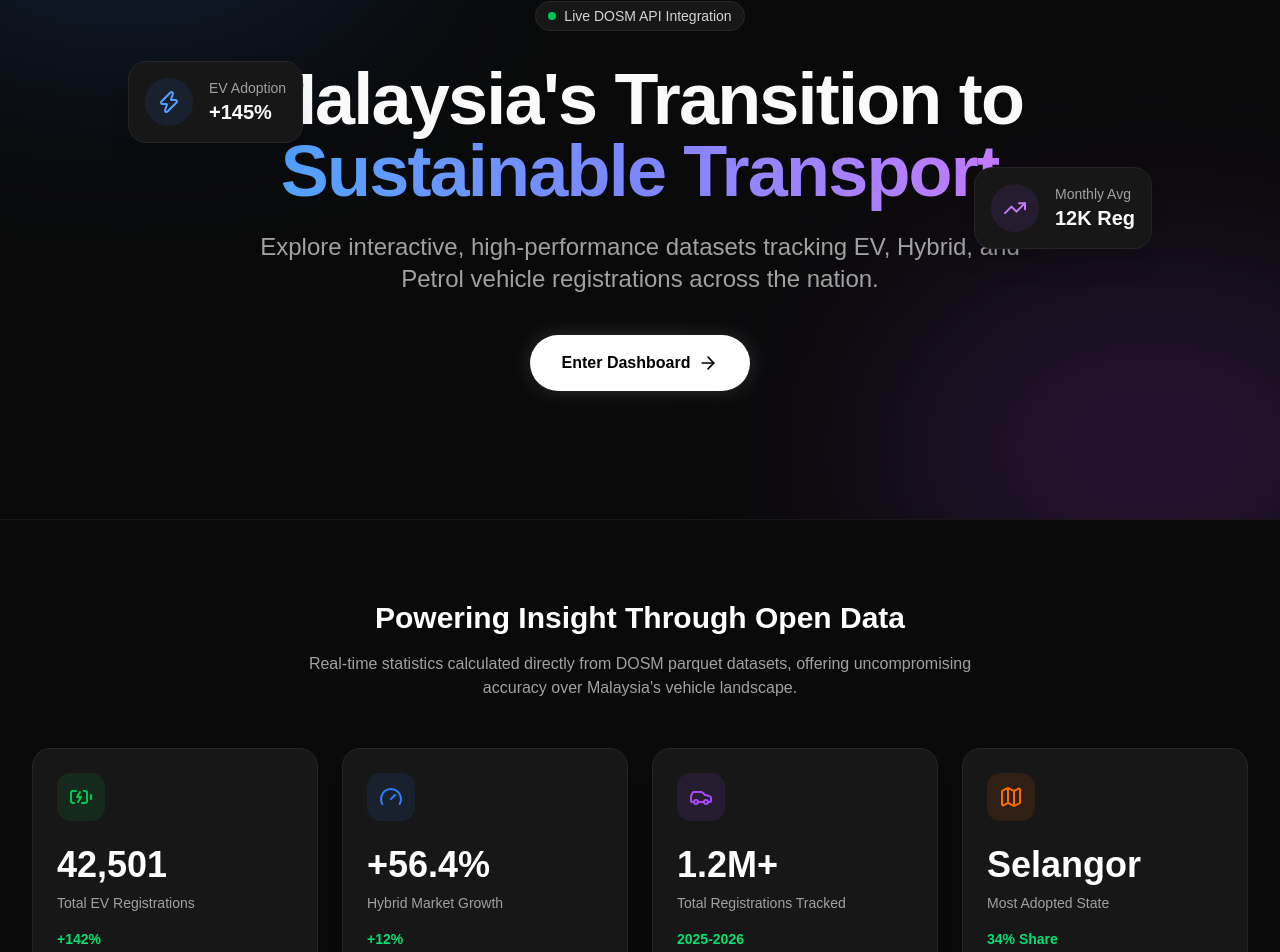
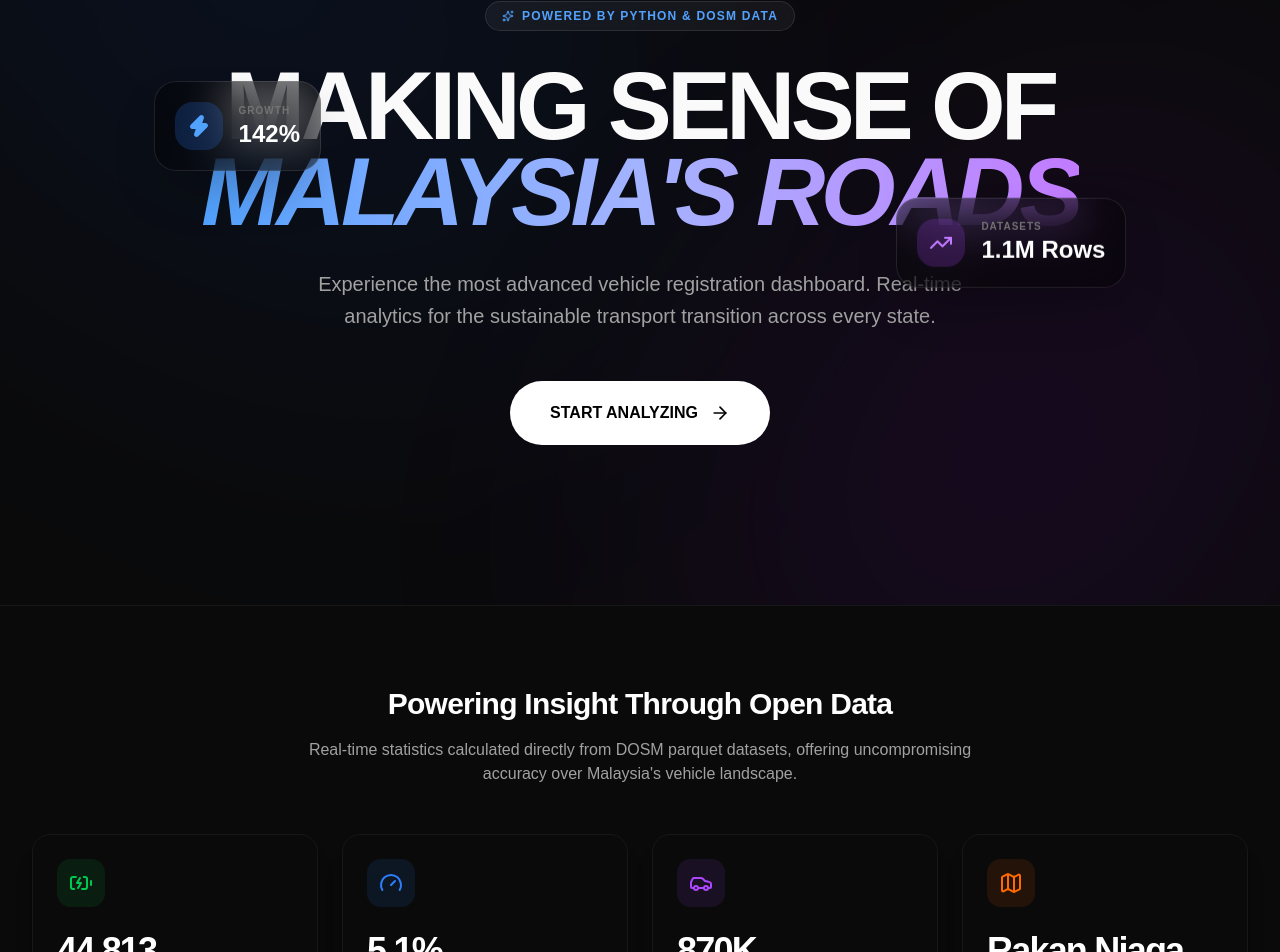
Before and after one commit to niwlaash/ev-adoption-malaysia-dashboard, a React (Vite) app: page / in a window 1280 px wide. Shown: the part 191-1143 px from the top of the page. Built offline with nearby package versions, Linux system fonts and the light colour scheme.

Commit message:
Landing Page Revamp: Dynamic hero and real-time stats integration

```diff
--- a/src/components/landing/HeroSection.tsx
+++ b/src/components/landing/HeroSection.tsx
@@ -1,90 +1,109 @@
 import { motion } from 'framer-motion';
-import { ArrowRight, TrendingUp, Zap } from 'lucide-react';
+import { ArrowRight, TrendingUp, Zap, Sparkles } from 'lucide-react';
 import { Link } from 'react-router-dom';
 
 export default function HeroSection() {
   return (
-    <section className="relative pt-32 pb-20 md:pt-48 md:pb-32 overflow-hidden w-full">
-      {/* Background Gradients */}
-      <div className="absolute top-[-10%] left-[-10%] w-[40%] h-[40%] bg-blue-500/20 rounded-full blur-[120px] pointer-events-none" />
-      <div className="absolute bottom-[-10%] right-[-10%] w-[40%] h-[40%] bg-purple-500/20 rounded-full blur-[120px] pointer-events-none" />
+    <section className="relative pt-32 pb-20 md:pt-48 md:pb-40 overflow-hidden w-full bg-neutral-950">
+      {/* Dynamic Animated Gradients */}
+      <motion.div
+        animate={{
+          scale: [1, 1.2, 1],
+          opacity: [0.3, 0.5, 0.3],
+          rotate: [0, 45, 0]
+        }}
+        transition={{ duration: 10, repeat: Infinity, ease: "linear" }}
+        className="absolute top-[-10%] left-[-10%] w-[60%] h-[60%] bg-blue-600/20 rounded-full blur-[140px] pointer-events-none"
+      />
+      <motion.div
+        animate={{
+          scale: [1.2, 1, 1.2],
+          opacity: [0.3, 0.5, 0.3],
+          rotate: [0, -45, 0]
+        }}
+        transition={{ duration: 12, repeat: Infinity, ease: "linear" }}
+        className="absolute bottom-[-10%] right-[-10%] w-[60%] h-[60%] bg-purple-600/20 rounded-full blur-[140px] pointer-events-none"
+      />
 
       <div className="max-w-7xl mx-auto px-4 sm:px-6 lg:px-8 relative z-10 flex flex-col items-center text-center">
         <motion.div
           initial={{ opacity: 0, y: 20 }}
           animate={{ opacity: 1, y: 0 }}
-          transition={{ duration: 0.5 }}
-          className="inline-flex items-center gap-2 px-3 py-1 rounded-full bg-neutral-900 border border-neutral-800 text-sm text-neutral-300 mb-8"
+          transition={{ duration: 0.6 }}
+          className="inline-flex items-center gap-2 px-4 py-1.5 rounded-full bg-white/5 border border-white/10 text-xs font-bold uppercase tracking-widest text-blue-400 mb-8 backdrop-blur-md"
         >
-          <span className="flex h-2 w-2 rounded-full bg-green-500"></span>
-          Live DOSM API Integration
+          <Sparkles className="w-3 h-3" />
+          Powered by Python & DOSM Data
         </motion.div>
 
         <motion.h1
           initial={{ opacity: 0, y: 20 }}
           animate={{ opacity: 1, y: 0 }}
-          transition={{ duration: 0.5, delay: 0.1 }}
-          className="text-5xl md:text-7xl font-extrabold tracking-tight mb-6"
+          transition={{ duration: 0.8, delay: 0.1 }}
+          className="text-6xl md:text-8xl font-black tracking-tighter mb-8 leading-[0.9]"
         >
-          Malaysia's Transition to <br className="hidden md:block" />
-          <span className="bg-gradient-to-r from-blue-400 via-indigo-400 to-purple-400 bg-clip-text text-transparent">
-            Sustainable Transport
+          MAKING SENSE OF <br className="hidden md:block" />
+          <span className="bg-gradient-to-r from-blue-400 via-indigo-300 to-purple-400 bg-clip-text text-transparent italic">
+            MALAYSIA'S ROADS
           </span>
         </motion.h1>
 
         <motion.p
           initial={{ opacity: 0, y: 20 }}
           animate={{ opacity: 1, y: 0 }}
-          transition={{ duration: 0.5, delay: 0.2 }}
-          className="text-xl md:text-2xl text-neutral-400 max-w-3xl mb-10"
+          transition={{ duration: 0.8, delay: 0.2 }}
+          className="text-lg md:text-xl text-neutral-400 max-w-2xl mb-12 leading-relaxed"
         >
-          Explore interactive, high-performance datasets tracking EV, Hybrid, and Petrol vehicle registrations across the nation.
+          Experience the most advanced vehicle registration dashboard.
+          Real-time analytics for the sustainable transport transition across every state.
         </motion.p>
 
         <motion.div
           initial={{ opacity: 0, scale: 0.9 }}
           animate={{ opacity: 1, scale: 1 }}
           transition={{ duration: 0.5, delay: 0.3 }}
-          className="flex flex-col sm:flex-row gap-4"
+          className="flex flex-col sm:row gap-4"
         >
           <Link
             to="/dashboard"
-            className="group px-8 py-4 bg-white text-black font-semibold rounded-full hover:bg-neutral-200 transition-all flex items-center justify-center gap-2 shadow-[0_0_20px_rgba(255,255,255,0.15)] hover:shadow-[0_0_30px_rgba(255,255,255,0.3)]"
+            className="group relative px-10 py-5 bg-white text-black font-black rounded-full hover:scale-105 transition-all flex items-center justify-center gap-3 overflow-hidden"
           >
-            Enter Dashboard
+            <div className="absolute inset-0 bg-gradient-to-r from-blue-400 to-purple-400 opacity-0 group-hover:opacity-10 transition-opacity" />
+            START ANALYZING
             <ArrowRight className="w-5 h-5 group-hover:translate-x-1 transition-transform" />
           </Link>
         </motion.div>
 
-        {/* Floating elements */}
-        <div className="absolute top-20 left-[10%] hidden lg:block">
+        {/* Floating Metrics Badge - EV adoption */}
+        <div className="absolute top-20 left-[12%] hidden xl:block">
           <motion.div
-            animate={{ y: [0, -20, 0] }}
-            transition={{ duration: 4, repeat: Infinity, ease: "easeInOut" }}
-            className="bg-neutral-900 border border-neutral-800 p-4 rounded-2xl shadow-xl flex items-center gap-4"
+            animate={{ y: [0, -15, 0] }}
+            transition={{ duration: 6, repeat: Infinity, ease: "easeInOut" }}
+            className="bg-black/40 backdrop-blur-xl border border-white/10 p-5 rounded-3xl shadow-2xl flex items-center gap-4"
           >
-            <div className="p-3 bg-blue-500/10 rounded-full text-blue-400">
-              <Zap className="w-6 h-6" />
+            <div className="p-3 bg-blue-500/20 rounded-2xl text-blue-400">
+              <Zap className="w-6 h-6 fill-current" />
             </div>
             <div className="text-left">
-              <p className="text-sm text-neutral-400">EV Adoption</p>
-              <p className="text-xl font-bold">+145%</p>
+              <p className="text-[10px] font-bold text-neutral-500 uppercase tracking-widest">Growth</p>
+              <p className="text-2xl font-black text-white">142%</p>
             </div>
           </motion.div>
         </div>
 
-        <div className="absolute top-40 right-[10%] hidden lg:block">
+        {/* Floating Metrics Badge - Scale */}
+        <div className="absolute bottom-40 right-[12%] hidden xl:block">
           <motion.div
-            animate={{ y: [0, 20, 0] }}
-            transition={{ duration: 5, repeat: Infinity, ease: "easeInOut" }}
-            className="bg-neutral-900 border border-neutral-800 p-4 rounded-2xl shadow-xl flex items-center gap-4"
+            animate={{ y: [0, 15, 0] }}
+            transition={{ duration: 7, repeat: Infinity, ease: "easeInOut" }}
+            className="bg-black/40 backdrop-blur-xl border border-white/10 p-5 rounded-3xl shadow-2xl flex items-center gap-4"
           >
-            <div className="p-3 bg-purple-500/10 rounded-full text-purple-400">
+            <div className="p-3 bg-purple-500/20 rounded-2xl text-purple-400">
               <TrendingUp className="w-6 h-6" />
             </div>
             <div className="text-left">
-              <p className="text-sm text-neutral-400">Monthly Avg</p>
-              <p className="text-xl font-bold">12K Reg</p>
+              <p className="text-[10px] font-bold text-neutral-500 uppercase tracking-widest">Datasets</p>
+              <p className="text-2xl font-black text-white">1.1M Rows</p>
             </div>
           </motion.div>
         </div>
--- a/src/components/landing/StatsSection.tsx
+++ b/src/components/landing/StatsSection.tsx
@@ -1,66 +1,90 @@
 import { motion } from 'framer-motion';
 import { BatteryCharging, Car, Gauge, Map } from 'lucide-react';
+import { useSummaryStats } from '../../hooks/useMetricsData';
 
-const stats = [
+export default function StatsSection() {
+  const { data, isLoading } = useSummaryStats();
+
+  if (isLoading) {
+    return (
+      <section className="py-20 bg-neutral-950 px-4 sm:px-6 lg:px-8 w-full border-t border-neutral-900 border-b">
+        <div className="max-w-7xl mx-auto grid grid-cols-1 md:grid-cols-2 lg:grid-cols-4 gap-6">
+          {[1, 2, 3, 4].map((i) => (
+            <div key={i} className="h-40 bg-neutral-900 animate-pulse rounded-2xl border border-neutral-800" />
+          ))}
+        </div>
+      </section>
+    );
+  }
+
+  const statsData = data?.stats || {};
+  const evTotal = statsData.ev_total_2025 || 0;
+  const evShare = statsData.total_2025 ? ((evTotal / statsData.total_2025) * 100).toFixed(1) : 0;
+  const totalMarket = statsData.total_2025 ? (statsData.total_2025 / 1000).toFixed(0) + 'K' : '...';
+  const topState = data?.state_dist?.[0]?.state || '...';
+  const topStatePercent = data?.state_dist?.[0]?.count ? ((data.state_dist[0].count / evTotal) * 100).toFixed(0) + '%' : '';
+
+  const displayStats = [
     {
-    title: 'Total EV Registrations',
-    value: '42,501',
-    grow: '+142%',
+      title: 'Electric Vehicles (2025)',
+      value: evTotal.toLocaleString(),
+      grow: 'Clean Registration',
       icon: BatteryCharging,
       color: 'text-green-500',
       bg: 'bg-green-500/10'
     },
     {
-    title: 'Hybrid Market Growth',
-    value: '+56.4%',
-    grow: '+12%',
+      title: 'EV Market Share',
+      value: `${evShare}%`,
+      grow: 'of Total Sales',
       icon: Gauge,
       color: 'text-blue-500',
       bg: 'bg-blue-500/10'
     },
     {
-    title: 'Total Registrations Tracked',
-    value: '1.2M+',
-    grow: '2025-2026',
+      title: 'Overall Market Size',
+      value: totalMarket,
+      grow: 'Units Tracked',
       icon: Car,
       color: 'text-purple-500',
       bg: 'bg-purple-500/10'
     },
     {
-    title: 'Most Adopted State',
-    value: 'Selangor',
-    grow: '34% Share',
+      title: 'Leading EV Hub',
+      value: topState,
+      grow: `${topStatePercent} Adoption`,
       icon: Map,
       color: 'text-orange-500',
       bg: 'bg-orange-500/10'
     }
   ];
 
-export default function StatsSection() {
   return (
     <section className="py-20 bg-neutral-950 px-4 sm:px-6 lg:px-8 w-full border-t border-neutral-900 border-b relative">
       <div className="max-w-7xl mx-auto">
         <div className="mb-12 text-center">
-          <h2 className="text-3xl font-bold bg-white bg-clip-text text-transparent">Powering Insight Through Open Data</h2>
-          <p className="text-neutral-400 mt-4 max-w-2xl mx-auto">Real-time statistics calculated directly from DOSM parquet datasets, offering uncompromising accuracy over Malaysia's vehicle landscape.</p>
+          <h2 className="text-3xl font-bold text-white tracking-tight">Powering Insight Through Open Data</h2>
+          <p className="text-neutral-400 mt-4 max-w-2xl mx-auto">
+            Real-time statistics calculated directly from DOSM parquet datasets, offering uncompromising accuracy over Malaysia's vehicle landscape.
+          </p>
         </div>
 
         <div className="grid grid-cols-1 md:grid-cols-2 lg:grid-cols-4 gap-6">
-          {(stats || []).map((stat, i) => (
+          {displayStats.map((stat, i) => (
             <motion.div
               key={i}
               initial={{ opacity: 0, y: 20 }}
               whileInView={{ opacity: 1, y: 0 }}
               viewport={{ once: true }}
               transition={{ delay: i * 0.1, duration: 0.5 }}
-              className="bg-neutral-900 rounded-2xl p-6 border border-neutral-800 hover:border-neutral-700 transition-colors flex flex-col items-start shadow-xl"
+              className="bg-neutral-950 rounded-2xl p-6 border border-neutral-900 hover:border-neutral-800 transition-colors flex flex-col items-start shadow-xl group"
             >
-              <div className={`p-3 rounded-xl ${stat.bg} ${stat.color} mb-6`}>
+              <div className={`p-3 rounded-xl ${stat.bg} ${stat.color} mb-6 group-hover:scale-110 transition-transform`}>
                 <stat.icon className="w-6 h-6" />
               </div>
-              <h3 className="text-4xl font-extrabold text-white mb-2">{stat.value}</h3>
+              <h3 className="text-4xl font-extrabold text-white mb-2 tracking-tighter">{stat.value}</h3>
               <p className="text-neutral-400 text-sm font-medium">{stat.title}</p>
-              <div className="mt-4 flex items-center text-sm font-bold text-green-400">
+              <div className="mt-4 flex items-center text-sm font-bold text-neutral-600">
                 <span>{stat.grow}</span>
               </div>
             </motion.div>
```
Lines whose indentation alone changed are shown as unchanged.
